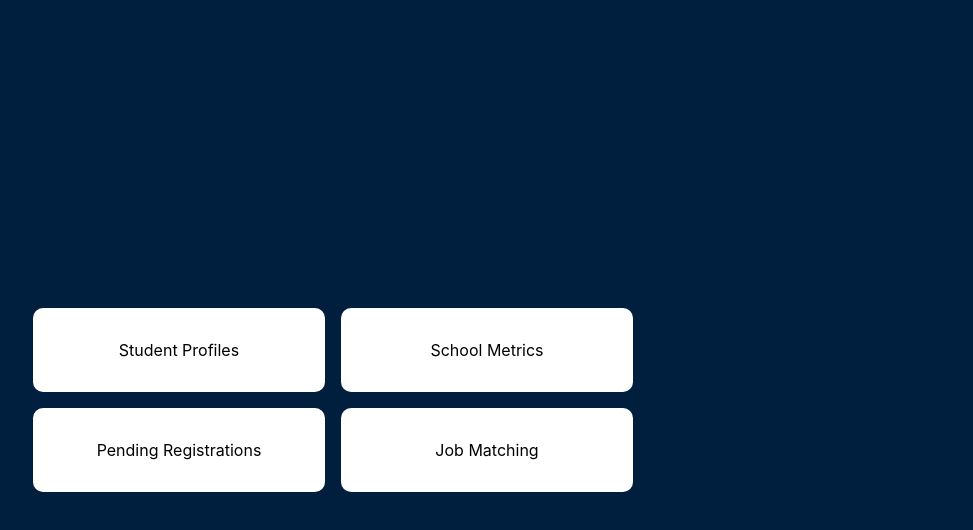
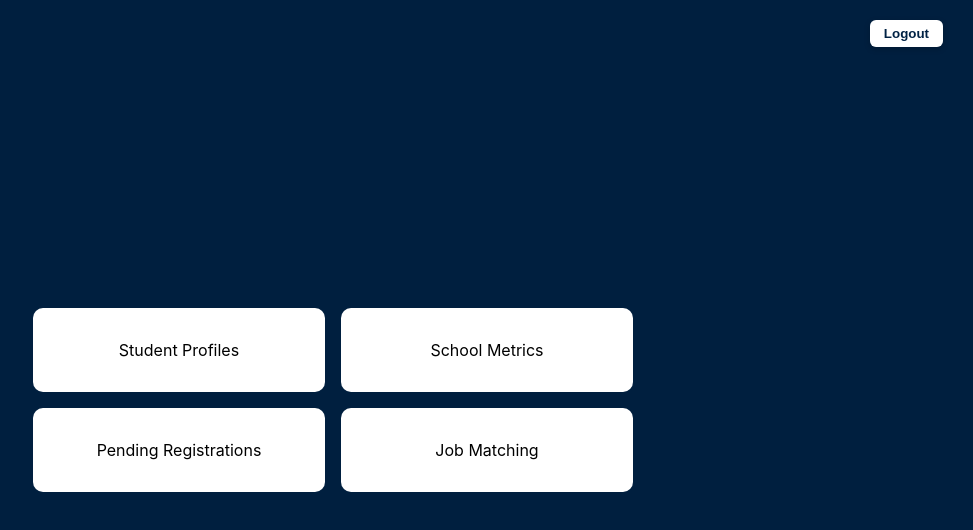
Before and after one commit to danny0ceanCA/airecruiting, a React (Create React App) app in the folder frontend/: page /dashboard in a window 1280 px wide. Shown: the top 530 px of the page, without its empty margins (307-1280 px from the left). Built offline with nearby package versions, Linux system fonts and the light colour scheme; sample sign-in values are in the browser's storage.

Commit message:
Add logout button to dashboard

```diff
--- a/frontend/src/Dashboard.js
+++ b/frontend/src/Dashboard.js
@@ -1,10 +1,16 @@
 import React, { useEffect, useState } from 'react';
-import { Link } from 'react-router-dom';
+import { Link, useNavigate } from 'react-router-dom';
 import jwtDecode from 'jwt-decode';
 import './Dashboard.css';
 
 function Dashboard() {
   const [role, setRole] = useState('');
+  const navigate = useNavigate();
+
+  const handleLogout = () => {
+    localStorage.removeItem('token');
+    navigate('/login');
+  };
 
   useEffect(() => {
     const token = localStorage.getItem('token');
@@ -27,6 +33,23 @@ function Dashboard() {
 
   return (
     <div className="dashboard-container">
+      <div style={{ position: 'absolute', top: '20px', right: '30px' }}>
+        <button
+          style={{
+            padding: '6px 14px',
+            border: 'none',
+            borderRadius: '6px',
+            backgroundColor: '#fff',
+            color: '#002244',
+            fontWeight: 'bold',
+            cursor: 'pointer',
+            boxShadow: '0 2px 6px rgba(0,0,0,0.2)'
+          }}
+          onClick={handleLogout}
+        >
+          Logout
+        </button>
+      </div>
       <div className="tile-grid">
         {tiles
           .filter(tile => !tile.admin || role === 'admin')
```
